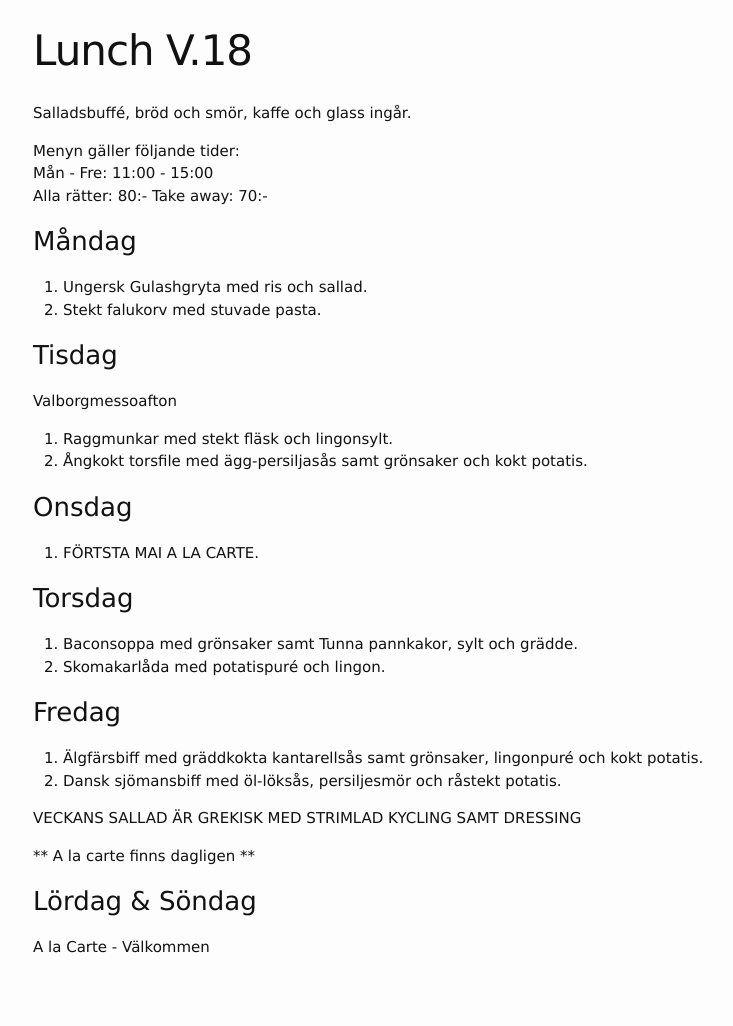
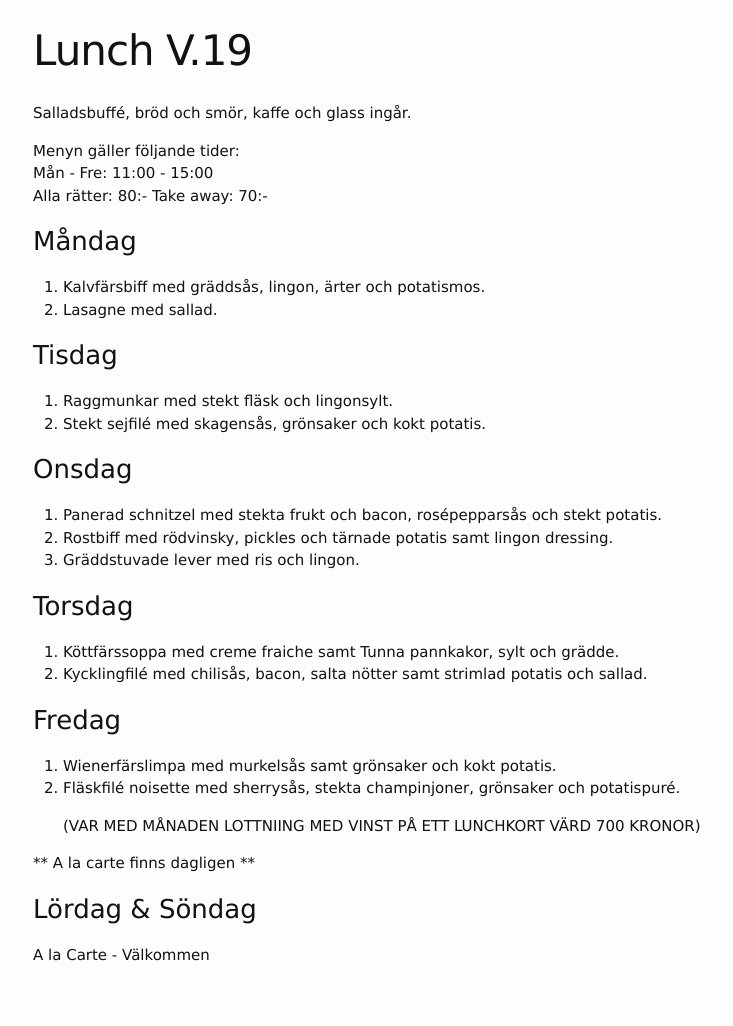
Before and after one commit to FarInn62/farinn62.github.io, a Jekyll site: the page built from lunch.md, in a window 1280 px wide. Shown: the whole page, without its empty margins (237-970 px from the left). Built offline with Jekyll 4.4.1, drawn with Linux system fonts in a browser that asks for light colours.

Commit message:
Update lunch.md

```diff
--- a/lunch.md
+++ b/lunch.md
@@ -1,6 +1,6 @@
 ---
 layout: foodmenu
-title: Lunch V.18
+title: Lunch V.19
 permalink: /lunch/
 published: true
 ---
@@ -12,32 +12,31 @@ Alla rätter: 80:- Take away: 70:-
 
 ### Måndag
 
-1. Ungersk Gulashgryta med ris och sallad.
-2. Stekt falukorv med stuvade pasta.
+1. Kalvfärsbiff med gräddsås, lingon, ärter och potatismos.
+2. Lasagne med sallad.
 
 ### Tisdag
-Valborgmessoafton
 
 1. Raggmunkar med stekt fläsk och lingonsylt.
-2. Ångkokt torsfile med ägg-persiljasås samt grönsaker och kokt potatis.
-
+2. Stekt sejfilé med skagensås, grönsaker och kokt potatis.
 
 ### Onsdag
 
-1. FÖRTSTA MAI A LA CARTE.
-
+1. Panerad schnitzel med stekta frukt och bacon, rosépepparsås och stekt potatis.
+2. Rostbiff med rödvinsky, pickles och tärnade potatis samt lingon dressing.
+2. Gräddstuvade lever med ris och lingon.
 
 ### Torsdag
 
-1. Baconsoppa med grönsaker samt Tunna pannkakor, sylt och grädde.
-2. Skomakarlåda med potatispuré och lingon.
+1. Köttfärssoppa med creme fraiche samt Tunna pannkakor, sylt och grädde.
+2. Kycklingfilé med chilisås, bacon, salta nötter samt strimlad potatis och sallad.
 
 ### Fredag
 
-1. Älgfärsbiff med gräddkokta kantarellsås samt grönsaker, lingonpuré och kokt potatis.
-2. Dansk sjömansbiff med öl-löksås, persiljesmör och råstekt potatis.
+1. Wienerfärslimpa med murkelsås samt grönsaker och kokt potatis.
+2. Fläskfilé noisette med sherrysås, stekta champinjoner, grönsaker och potatispuré.
 
-VECKANS SALLAD ÄR GREKISK MED STRIMLAD KYCLING SAMT DRESSING
+     (VAR MED MÅNADEN LOTTNIING MED VINST PÅ ETT LUNCHKORT VÄRD 700 KRONOR)
 
 ** A la carte finns dagligen **
 
```
